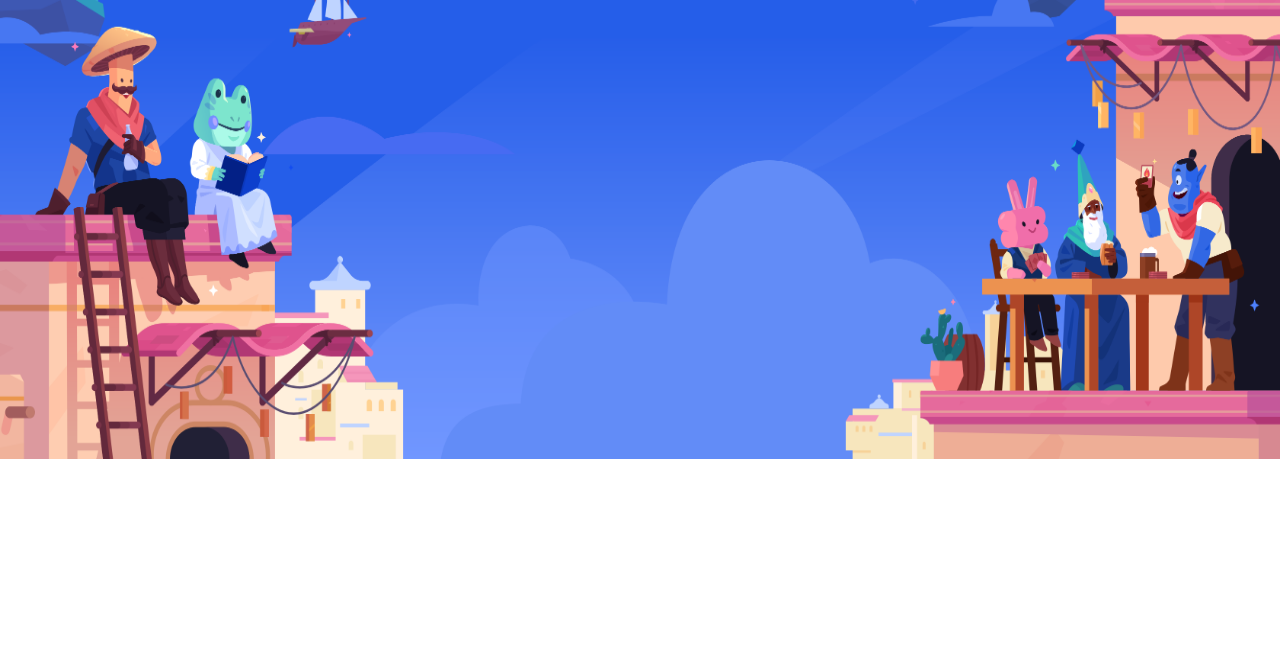
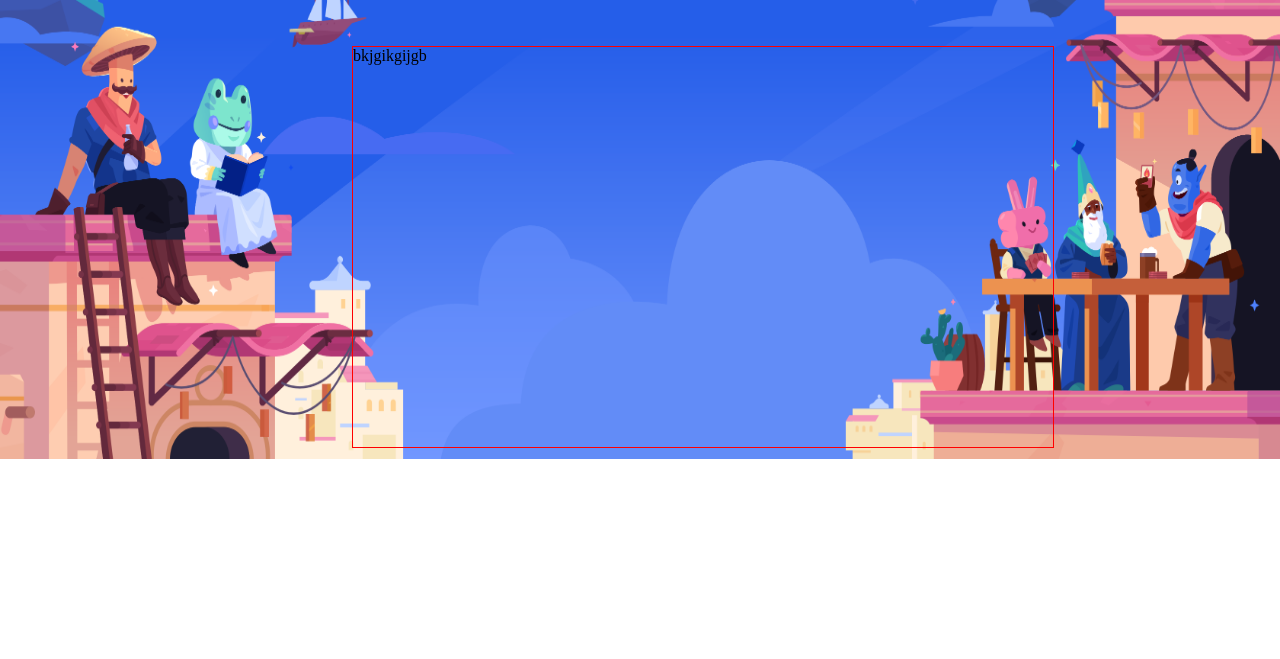
Before and after one commit to Martino888/htmlcss-discord, a plain HTML site: page index.html in a window 1280 px wide. Shown: the part 141-800 px from the top of the page. Drawn offline with Linux system fonts and the light colour scheme.

Commit message:
box heder

```diff
--- a/css/style.css
+++ b/css/style.css
@@ -66,3 +66,13 @@ li{
 nav{
     display: flex;
 }
+
+.centre{
+    display: flex;
+    position: absolute;
+    border: 1px red solid;
+    margin-top: 95px;
+    width: 700px;
+    height: 400px;
+    margin-left: 352px;
+}
```
